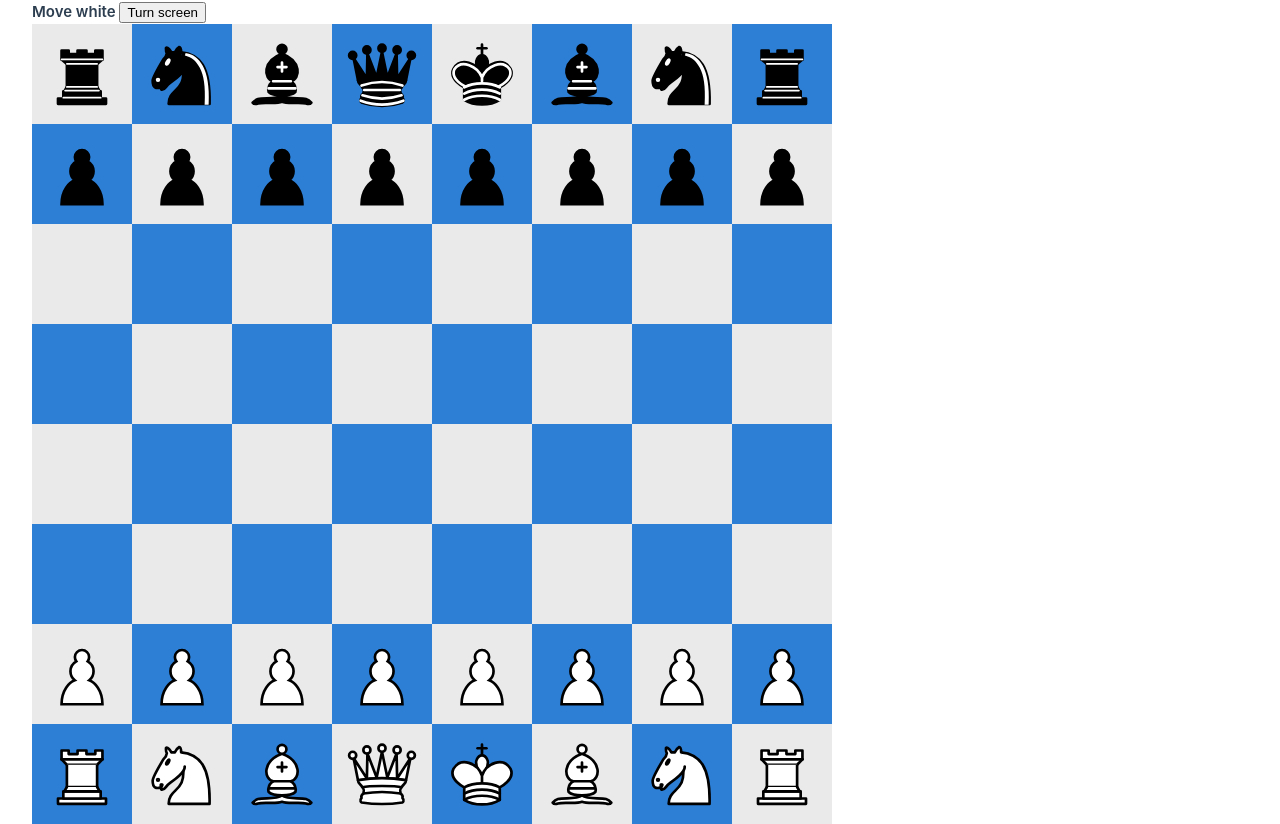
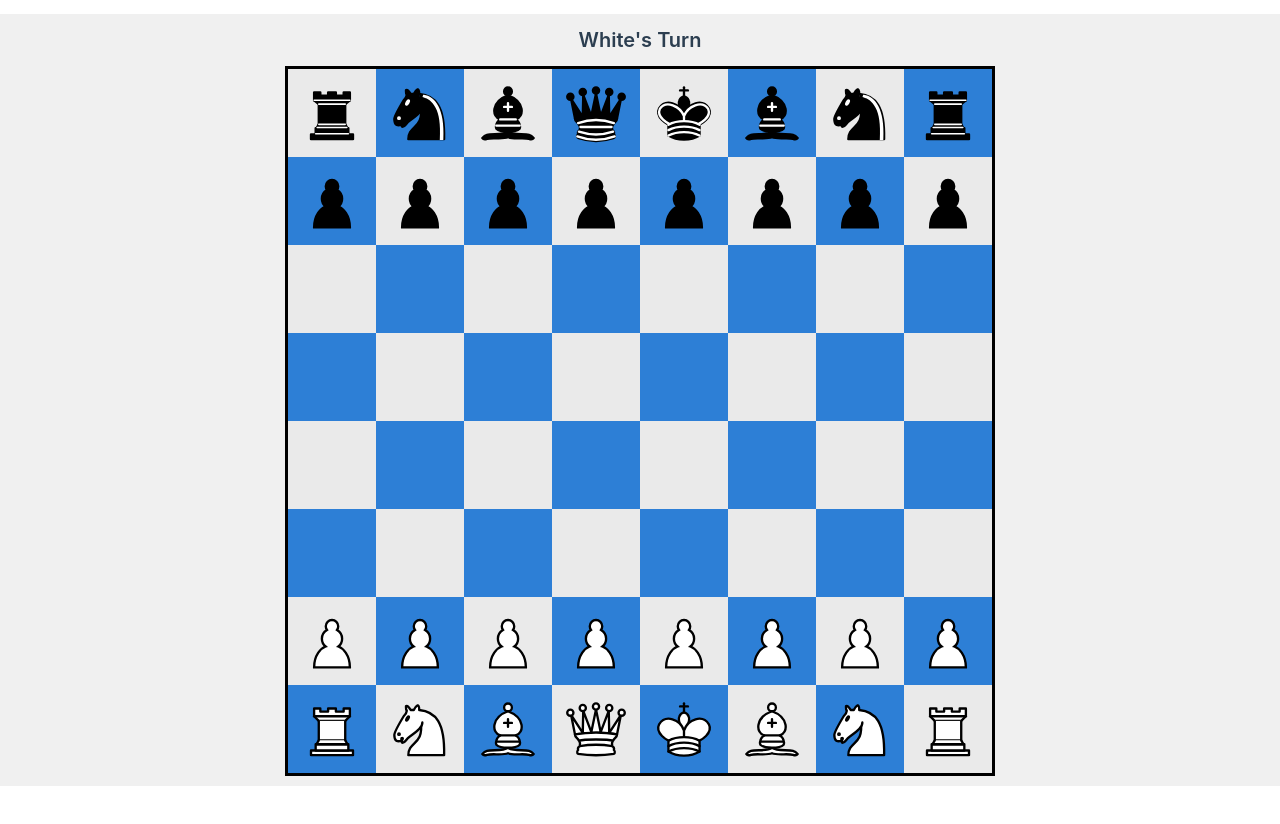
Before and after one commit to atanko123/Chess, a Vue app: page / in a window 1280 px wide. After the commit the page ends 800 px from the top, so only its background shows below. Built offline with nearby package versions, Linux system fonts and the light colour scheme.

Commit message:
Make board more dynamic

```diff
--- a/src/App.vue
+++ b/src/App.vue
@@ -1,10 +1,7 @@
 <template>
   <div id="app">
-    <header>
-        <ChessBoard />
-    </header>
-
     <main>
+      <ChessBoard />
     </main>
   </div>
 </template>
@@ -20,5 +17,11 @@ export default {
 </script>
 
 <style scoped>
-
+  #app {
+    width: 100%;
+    height: 100%;
+    padding: 10px;
+    display: inline;
+    background-color: #F0F0F0;
+  }
 </style>
--- a/src/components/ChessBoard.vue
+++ b/src/components/ChessBoard.vue
@@ -1,17 +1,20 @@
 <template>
 	<div>
 		<div class="turn-text">
-		Move {{ activeTurn }}
-		<button @click="turnScreen">Turn screen</button>
+			{{ activeTurn }}'s turn
+			<!-- <button @click="turnScreen">Turn screen</button> -->
 		</div>
+		<div class="board-screen">
 			<div class="board-wrapper">
 				<div v-for="(row, y) in getBoard" :key="y">
 					<div class="board-row">
 						<div v-for="(field, x) in row" :key="field.id">
 							<chess-field
+								class="board-field"
 								:field="field"
 								:figure="getPlacedFigures[y][x]"
 								:isPotential="isFieldPotential(field.label)" />
+						</div>
 					</div>
 				</div>
 			</div>
@@ -51,25 +54,42 @@ export default {
 
 <style scoped>
 
-.board-wrapper {
+.board-screen {
 	display: flex;
-	flex-direction: column;
+	justify-content: center;
 	width: 100%;
 	height: 100%;
 }
 
+.board-wrapper {
+	display: flex;
+	flex-direction: column;
+	border: 3px solid black;
+}
+
 .board-row {
 	display: flex;
-	display: row;
+	flex-direction: row;
+	justify-content: center;
 }
 
 .board-field {
+	width: 11vmin;
+    height: 11vmin;
 	max-width: 100px;
     max-height: 100px;
+	min-width: 50px;
+    min-height: 50px;
 }
 
 .turn-text {
 	font-weight: 600;
+	display: flex;
+	justify-content: center;
+	padding-bottom: 10px;
+	text-transform: capitalize;
+	font-style: arial;
+	font-size: 20px;
 }
 
 </style>
--- a/src/components/ChessField.vue
+++ b/src/components/ChessField.vue
@@ -55,8 +55,8 @@ export default {
 <style scoped>
 
 .board-field {
-	width: 100px;
-	height: 100px;
+	width: 100%;
+	height: 100%;
 	cursor: pointer;
 	display: flex;
 	justify-content: center;
@@ -90,8 +90,8 @@ export default {
 }
 
 .potential-dot {
-	height: 30px;
-	width: 30px;
+	height: 30%;
+	width: 30%;
 	background-color: rgb(192, 226, 141);
 	border-radius: 50%;
 	display: block;
```
Lines whose indentation alone changed are shown as unchanged.
